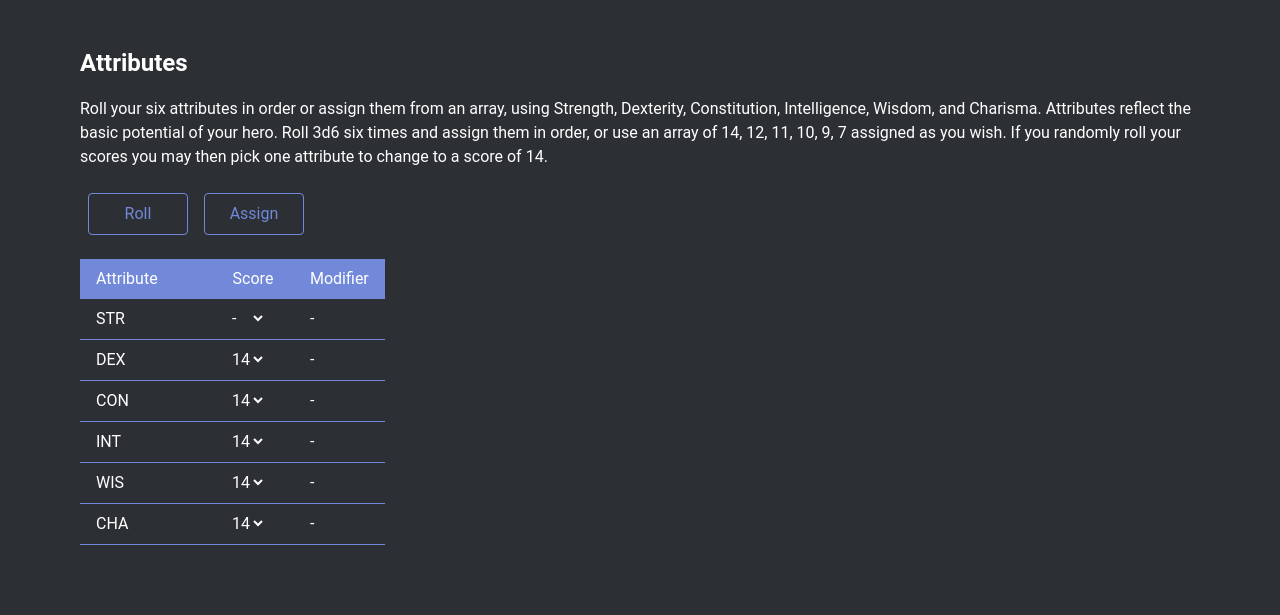
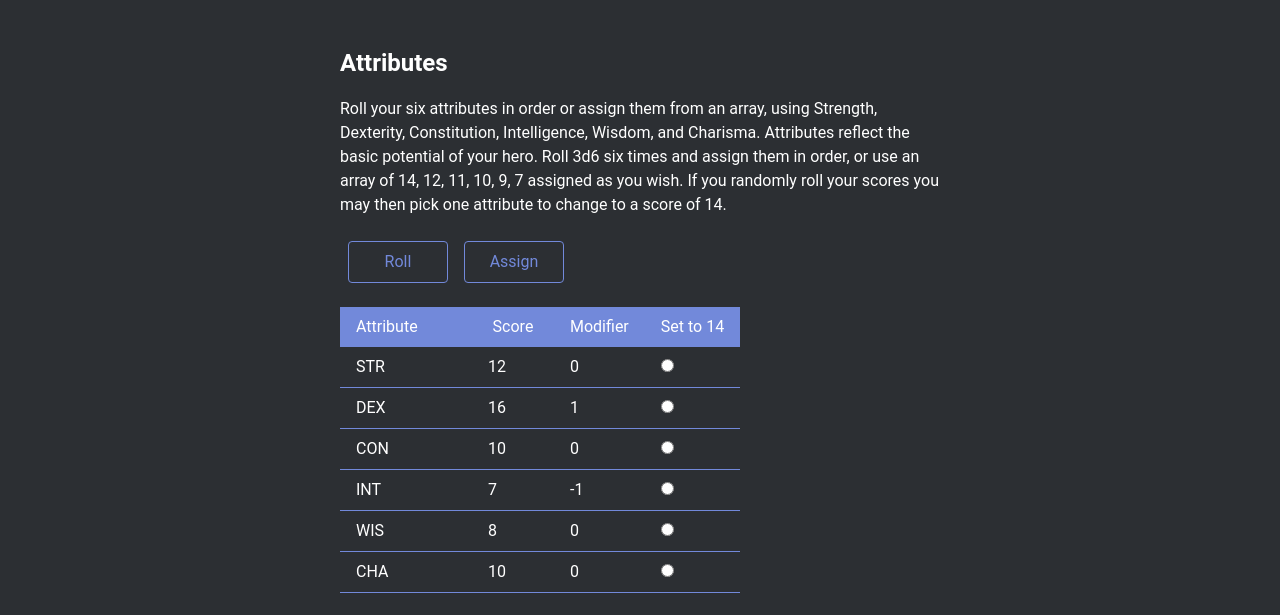
Before and after one commit to felipepereirapinto/wwn-character-creator, a website: page index.html in a window 1280 px wide. Both pictures are taken after a click on the button "Roll". Shown: the part 115-730 px from the top of the page. Drawn offline with Linux system fonts and the light colour scheme.

Commit message:
attribute tables - wip

```diff
--- a/index.html
+++ b/index.html
@@ -108,7 +108,7 @@
       </table>
 
       <!-- Table for assigned attributes -->
-      <table id="assignedAttributesTable" class="active">
+      <table id="assignedAttributesTable" class="active" onchange="(event) => console.log(event)">
         <thead>
           <tr>
             <th>Attribute</th>
@@ -123,7 +123,6 @@
             <td>STR</td>
             <td class="assignedAttributeValue">
               <select name="assignedAttribute" id="assignedStrength">
-                <!-- option with a - -->
                 <option value="-">-</option>
                 <option value="14">14</option>
                 <option value="12">12</option>
@@ -139,6 +138,7 @@
             <td>DEX</td>
             <td class="assignedAttributeValue">
               <select name="assignedAttribute" id="assignedDexterity">
+                <option value="-">-</option>
                 <option value="14">14</option>
                 <option value="12">12</option>
                 <option value="11">11</option>
@@ -153,6 +153,7 @@
             <td>CON</td>
             <td class="assignedAttributeValue">
               <select name="assignedAttribute" id="assignedConstitution">
+                <option value="-">-</option>
                 <option value="14">14</option>
                 <option value="12">12</option>
                 <option value="11">11</option>
@@ -167,6 +168,7 @@
             <td>INT</td>
             <td class="assignedAttributeValue">
               <select name="assignedAttribute" id="assignedIntelligence">
+                <option value="-">-</option>
                 <option value="14">14</option>
                 <option value="12">12</option>
                 <option value="11">11</option>
@@ -181,6 +183,7 @@
             <td>WIS</td>
             <td class="assignedAttributeValue">
               <select name="assignedAttribute" id="assignedWisdom">
+                <option value="-">-</option>
                 <option value="14">14</option>
                 <option value="12">12</option>
                 <option value="11">11</option>
@@ -195,6 +198,7 @@
             <td>CHA</td>
             <td class="assignedAttributeValue">
               <select name="assignedAttribute" id="assignedCharisma">
+                <option value="-">-</option>
                 <option value="14">14</option>
                 <option value="12">12</option>
                 <option value="11">11</option>
--- a/script.js
+++ b/script.js
@@ -1,11 +1,17 @@
 // Functions
-function handleAttributeRoll() {
+
+
+function setAttributeTo14(attribute) {
+  const valueElement = document.getElementById(`attribute${attribute}Value`);
+  const modifierElement = document.getElementById(`attribute${attribute}Modifier`);
+  valueElement.innerHTML = 14;
+  modifierElement.innerHTML = '+1';
+}
 
 function roll3d6() {
-    let total = 0;
-    for (let i = 0; i < count; i++) {
-      total += Math.floor(Math.random() * sides) + 1;
-    }
+  let total = Math.floor(Math.random() * 6) + 1
+    + Math.floor(Math.random() * 6) + 1
+    + Math.floor(Math.random() * 6) + 1
   return total
 }
 
@@ -17,6 +23,10 @@ function handleAttributeRoll() {
   else return 2;
 }
 
+function handleAttributeRoll() {
+  document.getElementById('rolledAttributesTable').classList.add('active');
+  document.getElementById('assignedAttributesTable').classList.remove('active');
+
   // Roll 3d6 for each attribute
   const attributes = [
     roll3d6(), // Strength
@@ -24,10 +34,10 @@ function handleAttributeRoll() {
     roll3d6(), // Constitution
     roll3d6(), // Intelligence
     roll3d6(), // Wisdom
-    roll3d6(), // Charismas
+    roll3d6(), // Charisma
   ];
 
-  /* Get attribute values for the rolled elements */
+  /* Set elements with rolled attributes values */
   document.getElementById('rolledStrengthValue').innerHTML = attributes[0];
   document.getElementById('rolledDexterityValue').innerHTML = attributes[1];
   document.getElementById('rolledConstitutionValue').innerHTML = attributes[2];
@@ -35,7 +45,7 @@ function handleAttributeRoll() {
   document.getElementById('rolledWisdomValue').innerHTML = attributes[4];
   document.getElementById('rolledCharismaValue').innerHTML = attributes[5];
 
-  // Get attribute modifiers for the rolled elements
+  /* Set elements with rolled attributes modifiers */
   document.getElementById('rolledStrengthModifier').innerHTML = getModifier(attributes[0]);
   document.getElementById('rolledDexterityModifier').innerHTML = getModifier(attributes[1]);
   document.getElementById('rolledConstitutionModifier').innerHTML = getModifier(attributes[2]);
@@ -44,14 +54,12 @@ function handleAttributeRoll() {
   document.getElementById('rolledCharismaModifier').innerHTML = getModifier(attributes[5]);
 }
 
-function setAttributeTo14(attribute) {
-  const valueElement = document.getElementById(`attribute${attribute}Value`);
-  const modifierElement = document.getElementById(`attribute${attribute}Modifier`);
-  valueElement.innerHTML = 14;
-  modifierElement.innerHTML = '+1';
+function handleAttributeAssign() {
+  document.getElementById('rolledAttributesTable').classList.remove('active');
+  document.getElementById('assignedAttributesTable').classList.add('active');
 }
 
+// Export functions to html using window object
 
-
-// Export functions to html using window object
 window.handleAttributeRoll = handleAttributeRoll;
+window.handleAttributeAssign = handleAttributeAssign;
--- a/style.css
+++ b/style.css
@@ -1,5 +1,4 @@
 /* Dark theme variables inspired by discord */
-/* Make color variables with 5 colors and 1 shade each for the whole application */
 :root {
   --color-primary: #7289da;
   --color-secondary: #99aab5;
@@ -9,9 +8,6 @@
   --color-text: #ffffff;
 }
 
-
-/* Reset document and html tags native styles */
-/* Make it dark themed with a modern font */
 html,
 body {
   margin: 0;
@@ -51,8 +47,8 @@ body {
 
 /* Container */
 .container {
-  width: calc(100vw - 10rem);
-  max-width: 1200px;
+  width: auto;
+  max-width: 600px;
   margin: 0 auto;
   padding: 0 1rem;
 }
@@ -80,7 +76,6 @@ section {
   padding: 1rem 0;
 }
 
-
 /* Subtitle */
 .subtitle {
   font-size: 1.5rem;
@@ -94,7 +89,6 @@ section {
   font-weight: 400;
   margin-bottom: 1rem;
 }
-
 
 /* Buttons */
 .buttonsContainer {
@@ -132,21 +126,13 @@ section {
   transform: translateY(2px) scale(0.98);
 }
 
-
 /* Only one attribute table will appear at a time */
 /* Tables */
 table {
   display: none;
-
-  /* Make it responsive */
-  /* width: 100%; */
-  /* max-width: 400px; */
-  /* max-width: calc(100vw - 2rem); */
   overflow-x: auto;
   overflow-y: hidden;
   white-space: nowrap;
-
-  /* Make it look like a table */
   border-collapse: collapse;
   border-spacing: 0;
 }
@@ -195,6 +181,4 @@ tbody td {
   text-align: left;
   color: var(--color-text);
   white-space: nowrap;
-  /* width: 100%; */
-  /* min-width: 60px; */
 }
```
Lines whose indentation alone changed are shown as unchanged.
